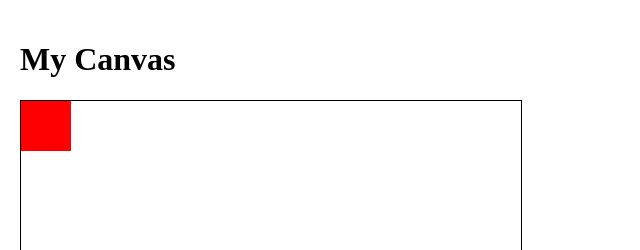
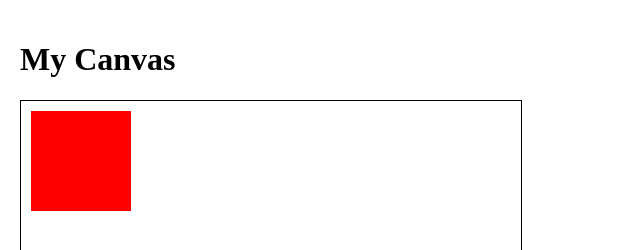
Before and after one commit to anthonybarberis/canvas-play, a plain HTML site: page index.html in a window 1280 px wide. Shown: the top 250 px of the page, without its empty margins (0-640 px from the left). Drawn offline with Linux system fonts and the light colour scheme.

Commit message:
Fussed with details

```diff
--- a/index.html
+++ b/index.html
@@ -2,7 +2,7 @@
 <html>
 
 <head>
-    <title>Anthony's Animation Adventure</title>
+    <title>Canvas!</title>
     <meta charset="utf-8">
     <link rel="stylesheet" href="style.css">
     <script src="script.js"></script>
--- a/script.js
+++ b/script.js
@@ -9,7 +9,7 @@ function init() {
     canvas.height = 500;
 
     ctx.fillStyle = 'red';
-    ctx.fillRect(0, 0, 50, 50);
+    ctx.fillRect(10, 10, 100, 100);
 
     canvas.addEventListener('mousemove', function (evt) {
         mousePos = getMousePos(canvas, evt);
```
